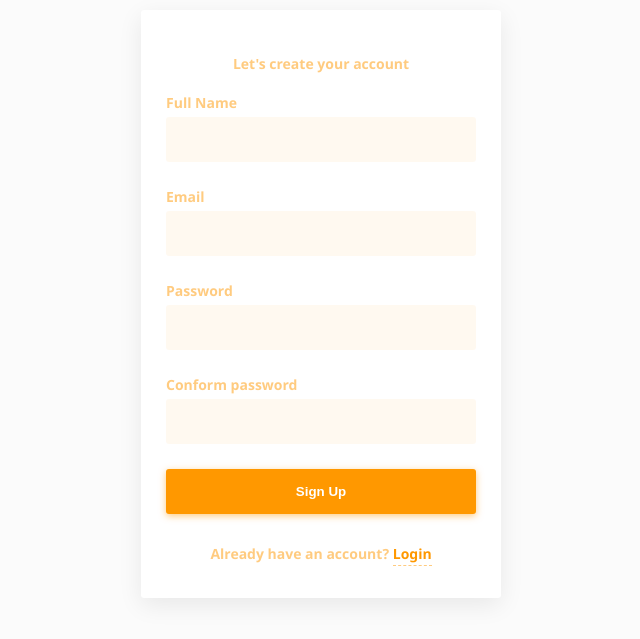
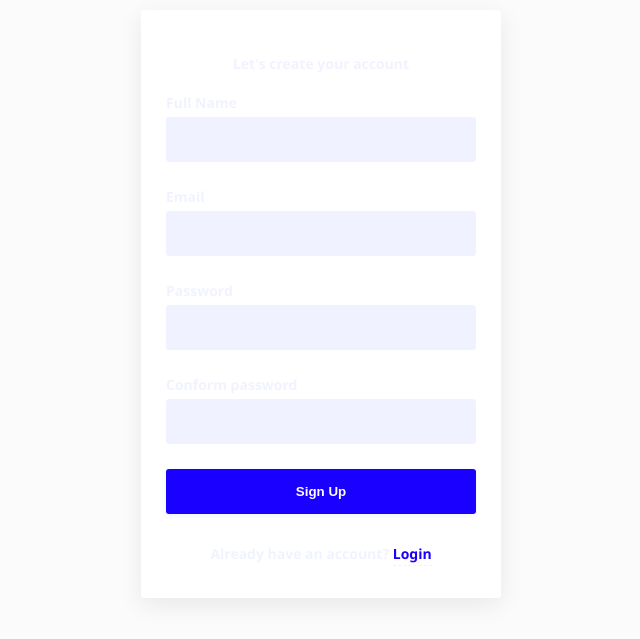
Before and after one commit to iv1660yg/MSU-ICS-370, a PHP site: page /register.php in a window 1280 px wide. Shown: the top 639 px of the page, without its empty margins (319-959 px from the left). Run offline with PHP 8.4, Linux system fonts and the light colour scheme.

Commit message:
Update auth.css

```diff
--- a/auth.css
+++ b/auth.css
@@ -6,10 +6,10 @@ body {
 
 .rlform {
 	/* variables */
-	--color-primary: #ff9800;
-	--color-grey: rgba(255, 152, 0, 0.06);
-	--color-dark: rgba(255, 152, 0, .5);
-	--color-semidark: rgba(255, 152, 0, 0.5);
+	--color-primary: #1900ff;
+	--color-grey: rgba(0, 47, 255, 0.06);
+	--color-dark: rgba(0, 47, 255, 0.06);
+	--color-semidark: rgba(0, 47, 255, 0.06);
 
 	text-align: center;
 	margin: 10px 0 0 0;
```
